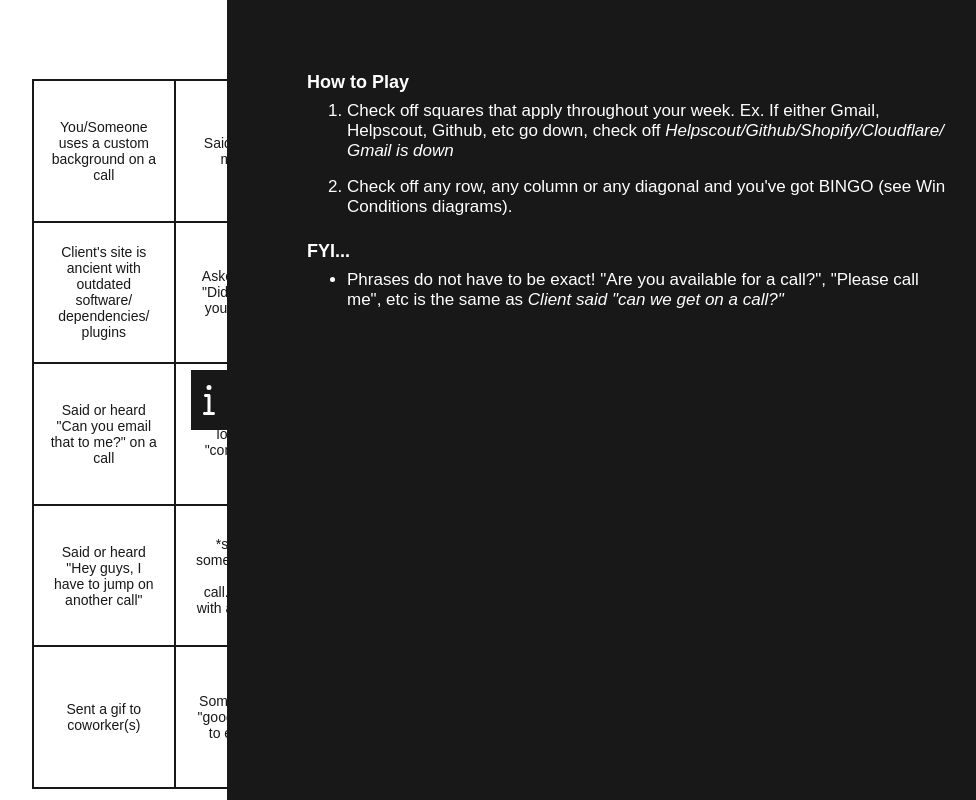
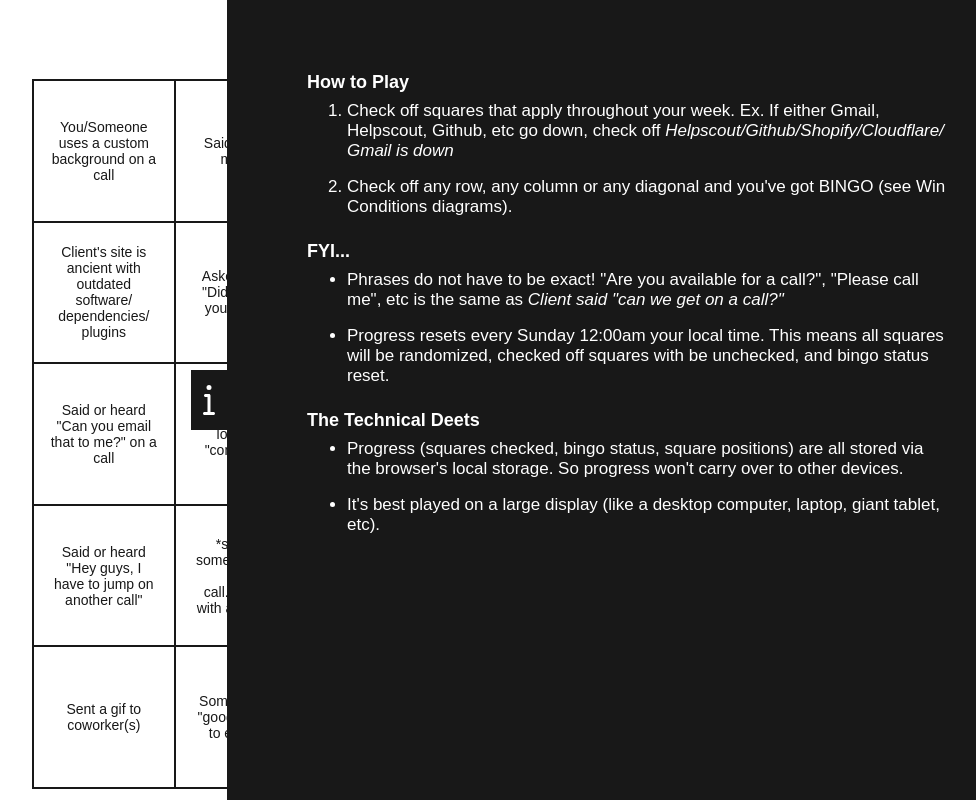
Before and after one commit to giantpaper/techybingo, a Vue app: page / in a window 1280 px wide. Both pictures are taken after a click on the button 1262 px from the left and 400 px from the top of the page. Shown: the top 800 px of the page, without its empty margins (253-1229 px from the left). Built offline with nearby package versions, Linux system fonts and the light colour scheme; a web font is replaced by a local one.

Commit message:
IMPROV: added new info content

```diff
--- a/src/components/Info.vue
+++ b/src/components/Info.vue
@@ -13,6 +13,14 @@
 
 			<ul>
 				<li>Phrases do not have to be exact! "Are you available for a call?", "Please call me", etc is the same as <em>Client said "can we get on a call?"</em></li>
+				<li>Progress resets every Sunday 12:00am your local time. This means all squares will be randomized, checked off squares with be unchecked, and bingo status reset.</li>
+			</ul>
+
+			<h2>The Technical Deets</h2>
+
+			<ul>
+				<li>Progress (squares checked, bingo status, square positions) are all stored via the browser's local storage. So progress won't carry over to other devices.</li>
+				<li>It's best played on a large display (like a desktop computer, laptop, giant tablet, etc).</li>
 			</ul>
 		</div>
 	</section>
```
